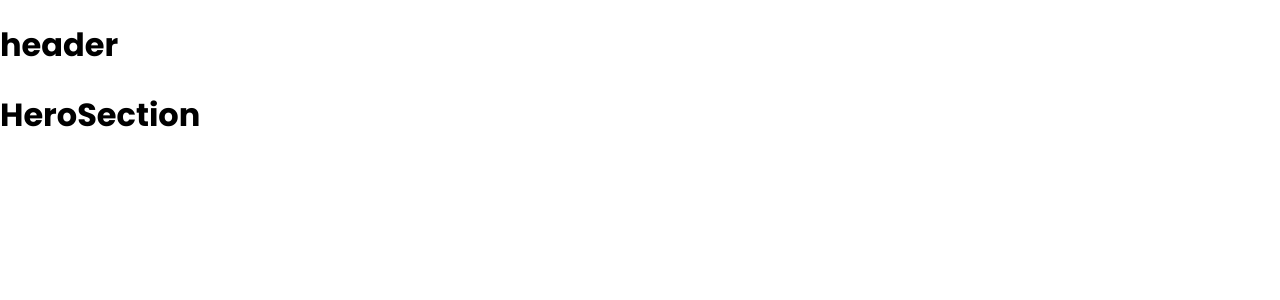
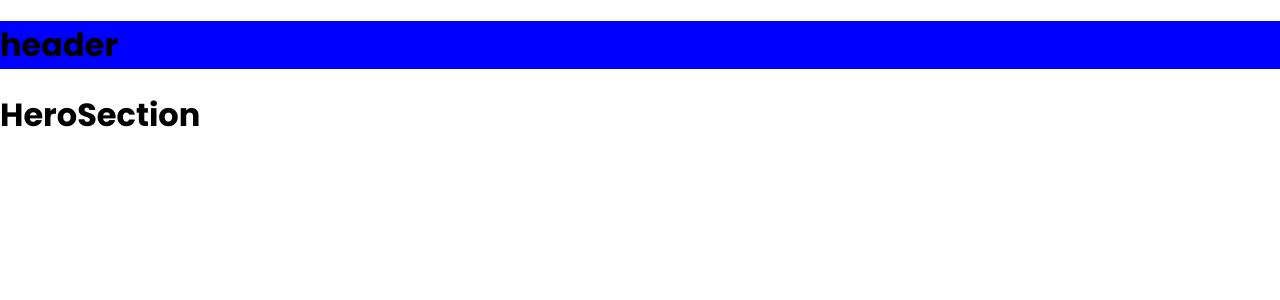
Before and after one commit to DiogoB0mfim/projeto-LPconstruction, a React (Create React App) app in the folder construction/: page / in a window 1280 px wide. Shown: the top 300 px of the page. Built offline with nearby package versions, Linux system fonts and the light colour scheme.

Commit message:
mudanças no globalstyle

```diff
--- a/construction/src/globalStyle.js
+++ b/construction/src/globalStyle.js
@@ -4,6 +4,8 @@ const GlobalStyle = createGlobalStyle`
   body {
     margin: 0;
     padding: 0;
+    box-sizing: border-box;
+    font-size: 16px;
     font-family: 'Poppins', sans-serif;
   }
 `;
--- a/construction/src/pages/Header/Header.js
+++ b/construction/src/pages/Header/Header.js
@@ -1,7 +1,11 @@
+import * as S from "./HeaderStyled"
+
 const Header = () => {
     return (
         <div>
-            <h1>header</h1>
+            <S.Header>
+                <h1>header</h1>
+            </S.Header>
         </div>
     )
 }
--- a/construction/src/pages/Header/HeaderStyled.js
+++ b/construction/src/pages/Header/HeaderStyled.js
@@ -0,0 +1,5 @@
+import styled from "styled-components";
+
+export const Header = styled.div`
+    background-color: blue;
+`
```
